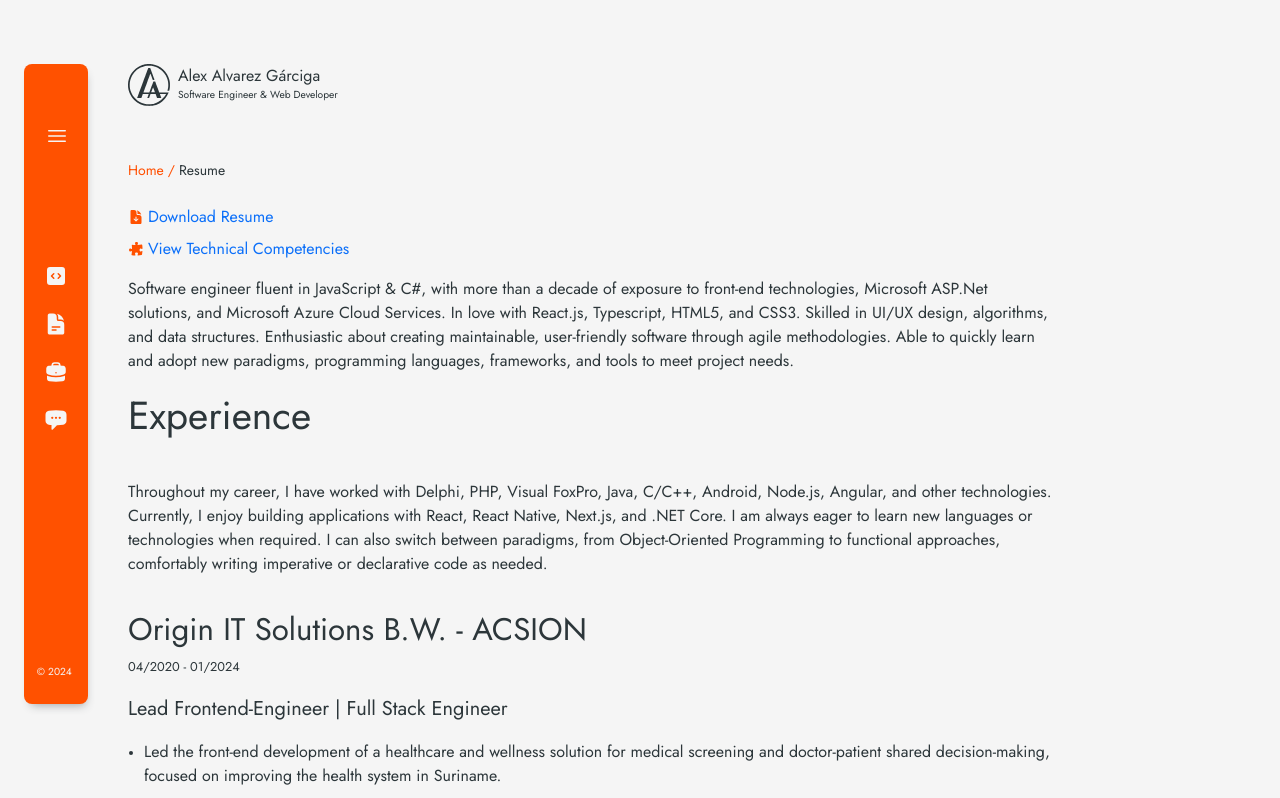
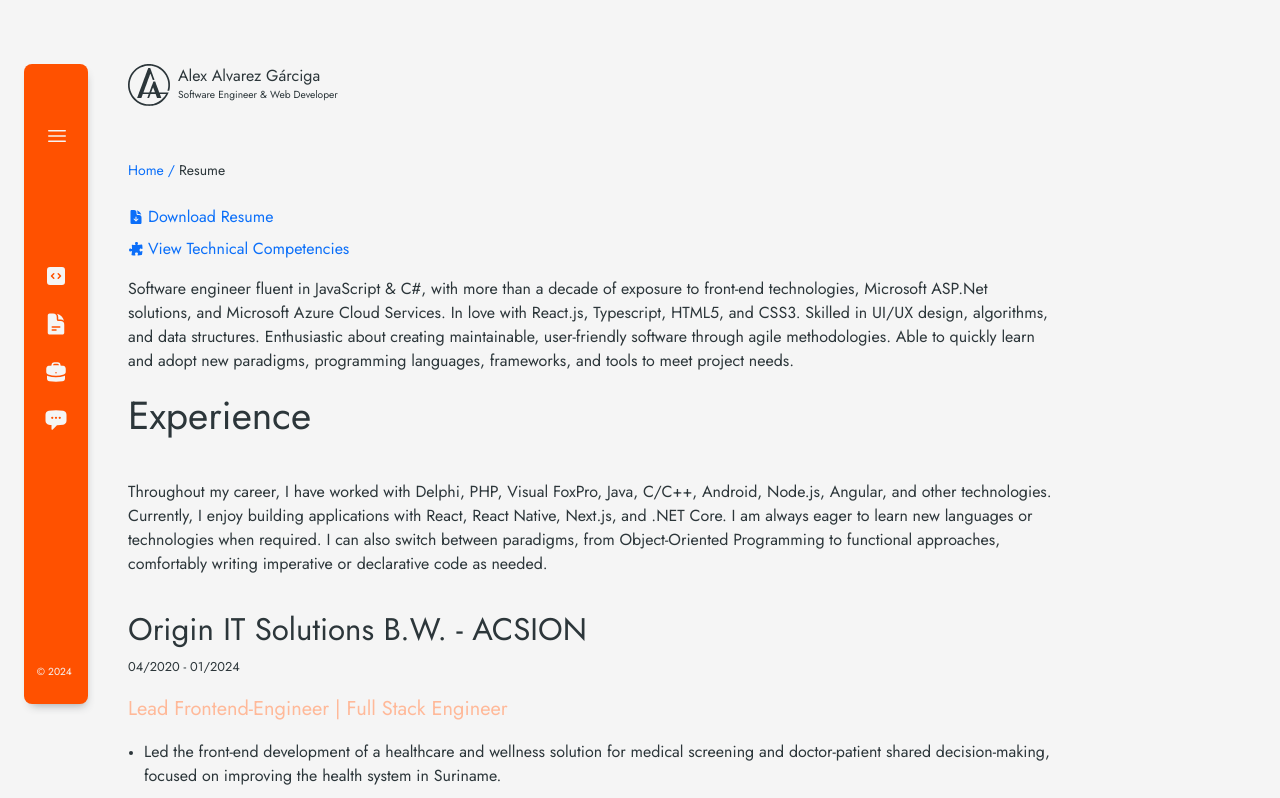
Before and after one commit to aagarciga/aagarciga.github.io, a Next.js app: page /resume in a window 1280 px wide. Shown: the top 798 px of the page. Built offline with nearby package versions, Linux system fonts and the light colour scheme.

Commit message:
corrected some colors for dark scheme.

```diff
--- a/src/app/(content)/resume/page.tsx
+++ b/src/app/(content)/resume/page.tsx
@@ -18,12 +18,12 @@ export default function Page() {
         />
       </section>
       <nav role="navigation" className="flex flex-col gap-2">
-        <Link href={"/resume/2024.Software Engineer.Alex Alvarez Garciga.docx"} className="text-brandeis_blue hover:underline flex items-center gap-1" download={true}>
-          <DocumentArrowDownIcon width={16} height={16} fill="hsla(var(--color-aerospace-orange-hsl),1)" />
+        <Link href={"/resume/2024.Software Engineer.Alex Alvarez Garciga.docx"} className="text-brandeis_blue dark:text-brandeis_blue-800 hover:underline flex items-center gap-1" download={true}>
+          <DocumentArrowDownIcon width={16} height={16} fill="hsla(var(--color-primary-hsl),1)" />
           <span>Download Resume</span>
         </Link>
-        <Link href="/resume/skills" className="text-brandeis_blue hover:underline flex items-center gap-1">
-          <PuzzlePieceIcon width={16} height={16} fill="hsla(var(--color-aerospace-orange-hsl),1)" />
+        <Link href="/resume/skills" className="text-brandeis_blue dark:text-brandeis_blue-800 hover:underline flex items-center gap-1">
+          <PuzzlePieceIcon width={16} height={16} fill="hsla(var(--color-primary-hsl),1)" />
           <span>View Technical Competencies</span>
         </Link>
       </nav>
--- a/src/app/globals.css
+++ b/src/app/globals.css
@@ -28,10 +28,10 @@
   --air-11: 100rem;
 
   --color-aerospace-orange-hsl: 19, 100%, 50%;
-  --color-aerospace-orange-800: 19, 100%, 80%;
+  --color-aerospace-orange-800-hsl: 19, 100%, 80%;
 
   --color-brandeis-blue-hsl: 215, 95%, 51%;
-  --color-brandeis-blue-800: 215, 96%, 81%;
+  --color-brandeis-blue-800-hsl: 215, 96%, 81%;
 
   --color-white-smoke-hsl: 0, 0%, 96%;
   --color-white-smoke-70-hsl: 0, 0%, 21%;
@@ -48,8 +48,8 @@
   --color-border-hsl: var(--color-gunmetal-20-hsl);
 
   --color-disabled-hsl: var(--color-gunmetal-50-hsl);
-  --color-primary-disabled-hsl: var(--color-brandeis-blue-800);
-  --color-secondary-disabled-hsl: var(--color-aerospace-orange-800);
+  --color-primary-disabled-hsl: var(--color-brandeis-blue-800-hsl);
+  --color-secondary-disabled-hsl: var(--color-aerospace-orange-800-hsl);
 
   --color-background-hsl: var(--color-white-smoke-hsl);
   --color-foreground-hsl: var(--color-gunmetal-hsl);
--- a/src/app/ui/breadcrumbs.tsx
+++ b/src/app/ui/breadcrumbs.tsx
@@ -21,7 +21,7 @@ export default function Breadcrumbs({ breadcrumbs }:
             aria-current={breadcrumb.active}
             className={clsx(breadcrumb.active
               ? "text-gray-200 dark:text-gray-950"
-              : "text-aerospace_orange dark:text-white-smoke")}
+              : "text-brandeis_blue dark:text-brandeis_blue-800")}
           >
             {!breadcrumb.active
               ? <Link href={breadcrumb.href}>{breadcrumb.label}</Link>
--- a/src/app/ui/experience.module.css
+++ b/src/app/ui/experience.module.css
@@ -33,6 +33,7 @@
   font-size: var(--font-size-h5);
   font-weight: 500;
   margin-bottom: var(--air-3);
+  color: hsla(var(--color-aerospace-orange-800-hsl), 1);
 }
 
 .experience ul {
--- a/src/app/ui/tech-skills.module.css
+++ b/src/app/ui/tech-skills.module.css
@@ -36,3 +36,9 @@
   font-size: var(--font-size-base);
   margin-bottom: var(--air-2);
 }
+
+@media (prefers-color-scheme: dark) {
+  .sub-group h5 {
+    color: hsla(var(--color-secondary-disabled-hsl), 1);
+  }
+}
```
